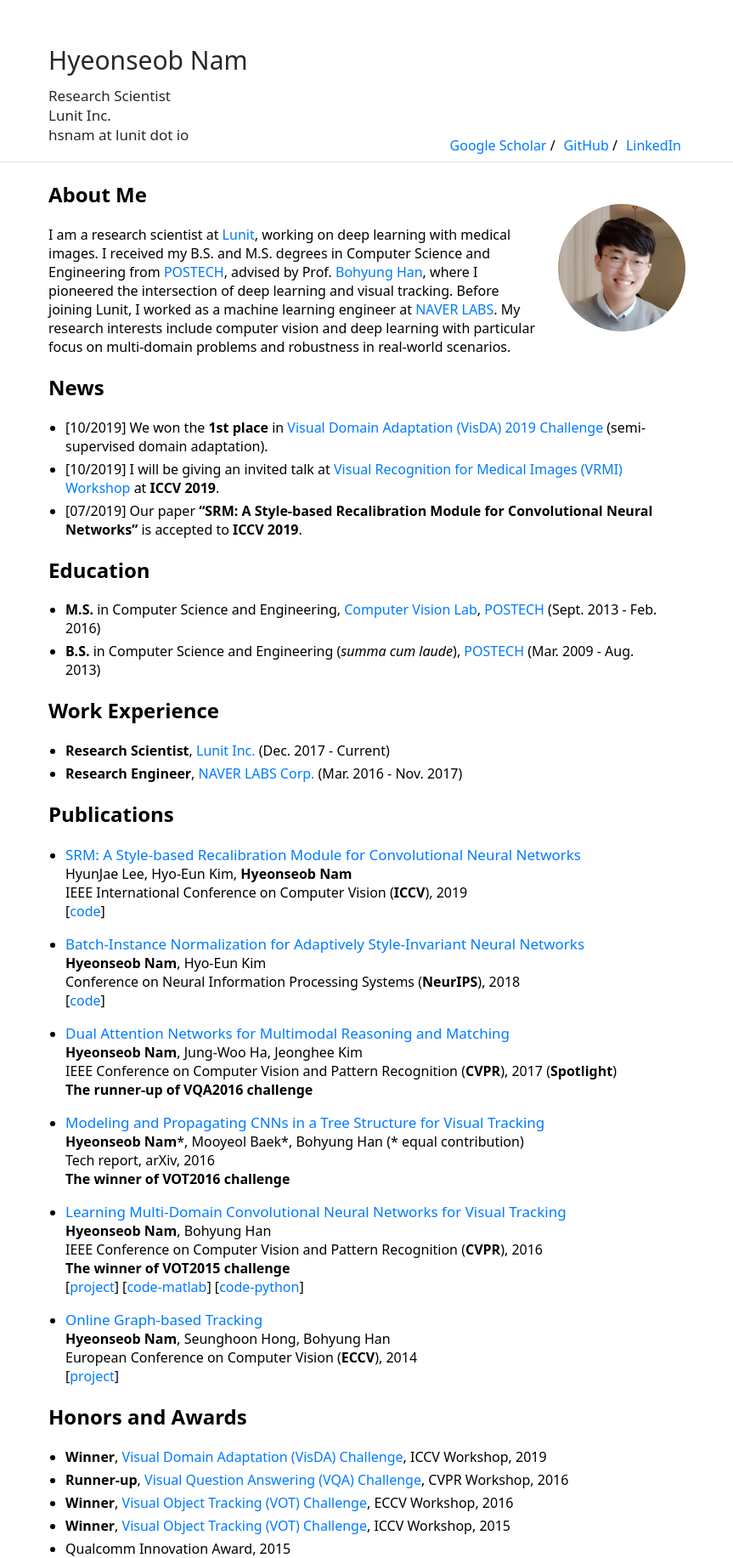
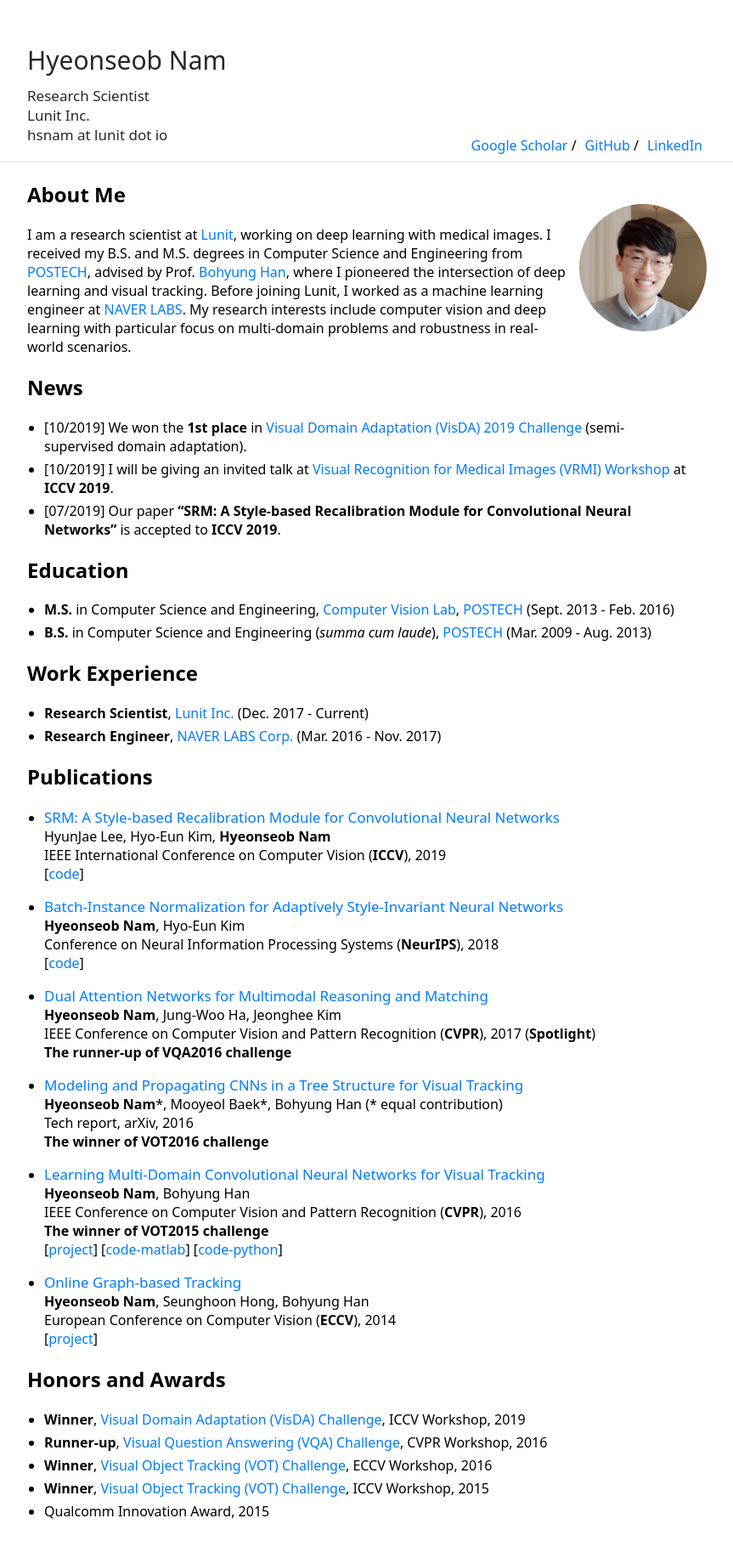
Before and after one commit to gholste/hyeonseobnam.github.io, a Jekyll site: the page built from index.md, in a window 1280 px wide. Shown: the whole page at 85% size, without its empty margins (208-1071 px from the left). Built offline with Jekyll 4.4.1, drawn with Linux system fonts in a browser that asks for light colours; after the commit the page ends 1789 px from its top, so only the background shows below that.

Commit message:
Update vars.scss

```diff
--- a/_sass/vars.scss
+++ b/_sass/vars.scss
@@ -9,6 +9,6 @@ $image-size: 150px;
  * Build Variables, don't touch
  */
 
-$max-width: 750px;
+$max-width: 800px;
 $med-width: 600px;
 $small-width: 480px;
```
